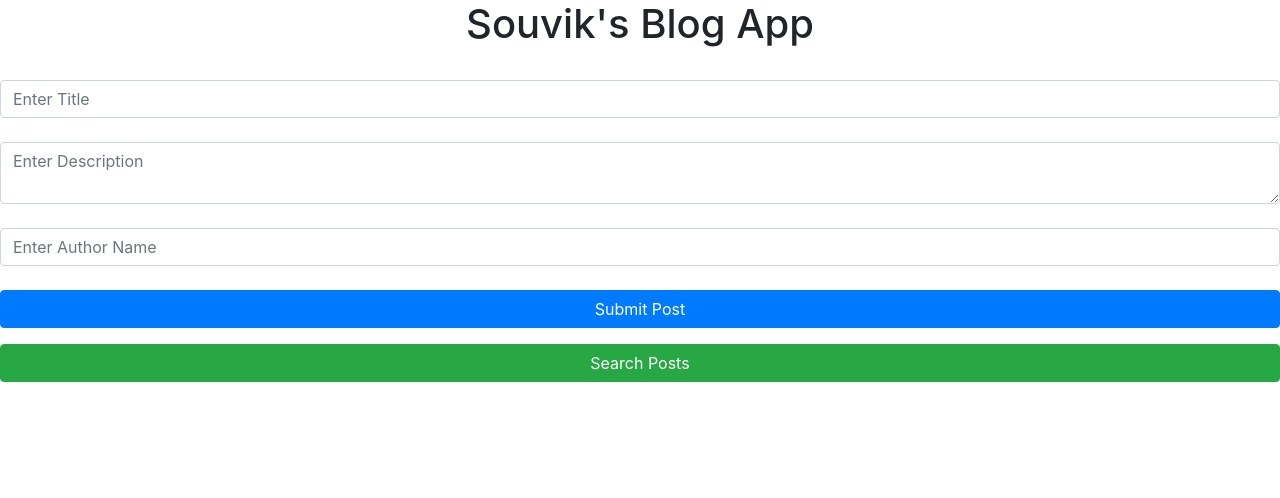
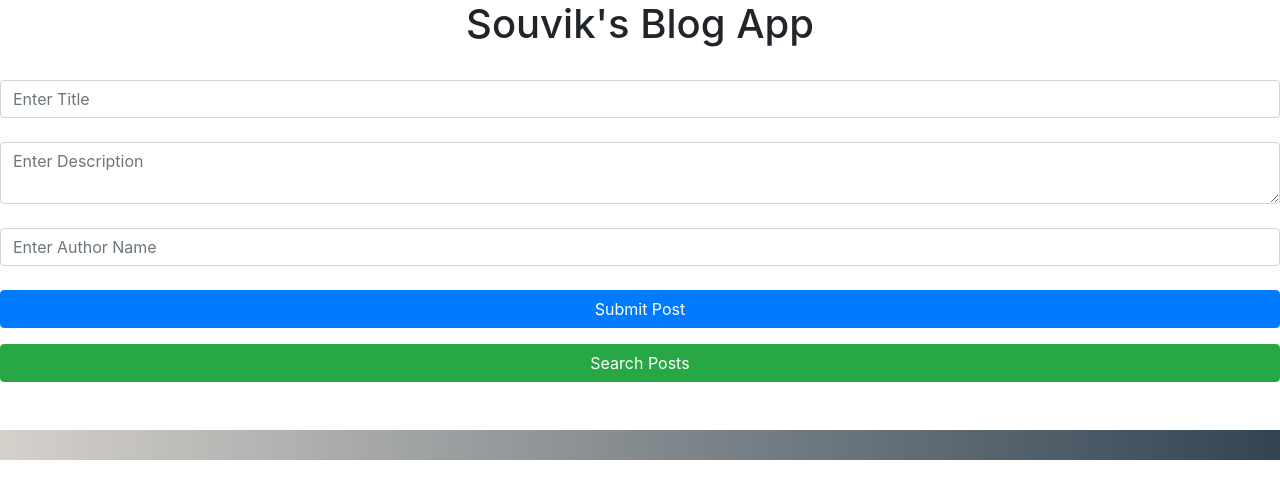
Before and after one commit to souvikotaku/souvik_blog_app, a React (Create React App) app in the folder client/: page /search in a window 1280 px wide. Shown: the top 498 px of the page. Built offline with nearby package versions, Linux system fonts and the light colour scheme; no server answers.

Commit message:
Update posts.css
changes

```diff
--- a/client/src/components/posts.css
+++ b/client/src/components/posts.css
@@ -77,3 +77,10 @@
         padding-bottom: 20px;
         /* z-index: 20000 !important; */
   }
+
+  .postbox {
+    background: #304352;  /* fallback for old browsers */
+background: -webkit-linear-gradient(to right, #d7d2cc, #304352);  /* Chrome 10-25, Safari 5.1-6 */
+background: linear-gradient(to right, #d7d2cc, #304352); /* W3C, IE 10+/ Edge, Firefox 16+, Chrome 26+, Opera 12+, Safari 7+ */
+
+  }
```
